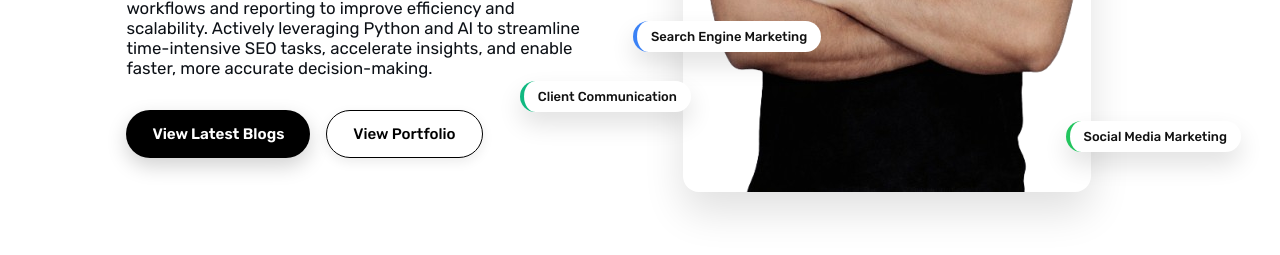
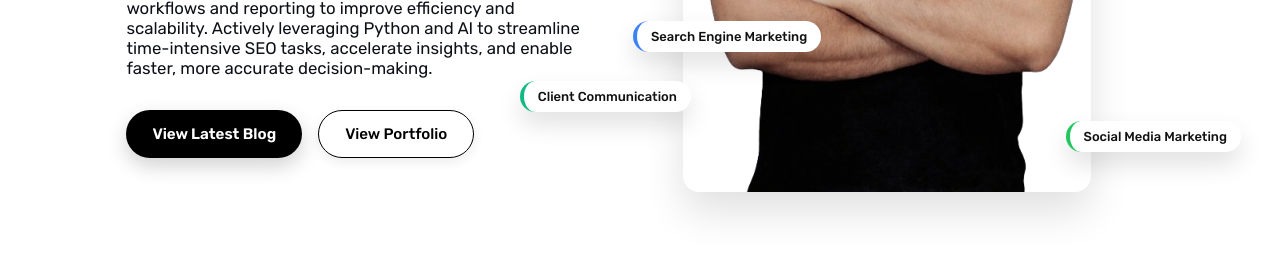
Before and after one commit to uddeshbommawar/uddeshbommawar.github.io, a Jekyll site: the page built from index.md, in a window 1280 px wide. Shown: the part 500-755 px from the top of the page. Built offline with Jekyll 4.4.1, drawn with Linux system fonts in a browser that asks for light colours.

Commit message:
Update index.md

```diff
--- a/index.md
+++ b/index.md
@@ -17,7 +17,7 @@ description: Personal SEO lab by Uddesh Bommawar focused on technical SEO, conte
     <p>Currently focused on building automation across SEO workflows and reporting to improve efficiency and scalability. Actively leveraging Python and AI to streamline time-intensive SEO tasks, accelerate insights, and enable faster, more accurate decision-making.</p>
 
     <div class="hero-cta">
-      <a href="/blog/" class="btn primary">View Latest Blogs</a>
+      <a href="/blog/" class="btn primary">View Latest Blog</a>
       <a href="/portfolio/" class="btn secondary">View Portfolio</a>
     </div>
   </div>
```
